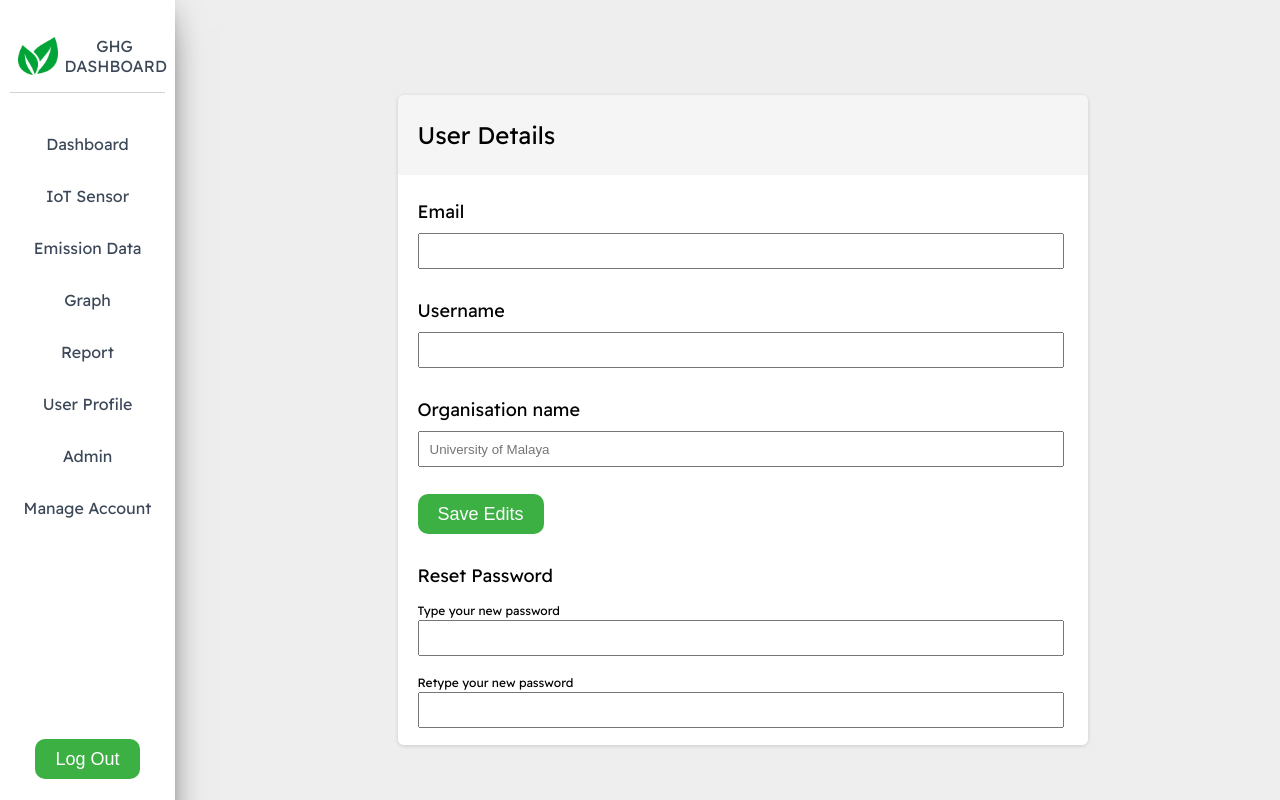
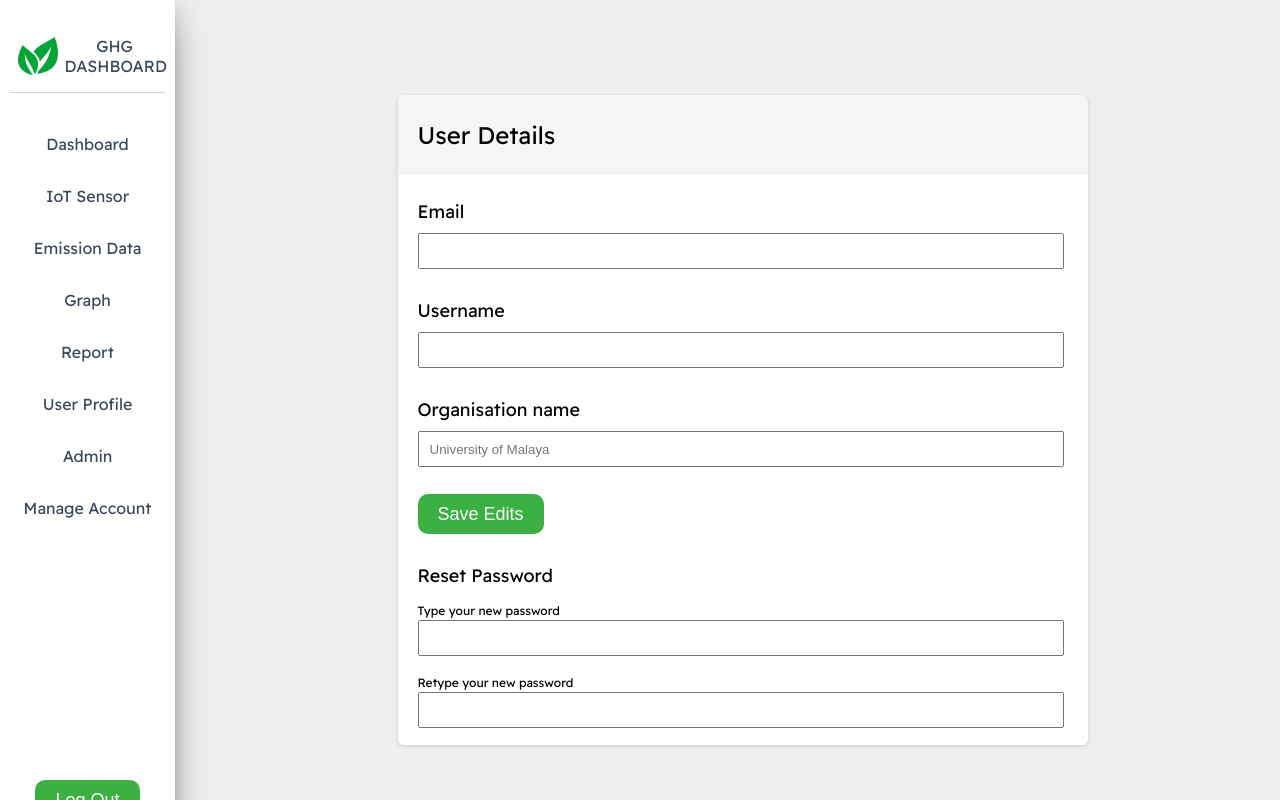
Before and after one commit to zahraariff/personalized-ghg-dashboard, an Angular app in the folder ghg-dashboard/: page /edit-user-profile in a window 1280 px wide. Built offline with nearby package versions, Linux system fonts and the light colour scheme; no server answers; sample sign-in values are in the browser's storage.

Commit message:
Update sidebar.component.scss
Fix the sidebar logout button position

```diff
--- a/ghg-dashboard/src/components/sidebar/sidebar.component.scss
+++ b/ghg-dashboard/src/components/sidebar/sidebar.component.scss
@@ -80,7 +80,7 @@ li.nav-item:hover {
 
 .sidebar-button {
     position: absolute;
-    bottom: 61px;
+    bottom: 20px;
     text-align: center;
     left: 0;
     right: 0;
```
